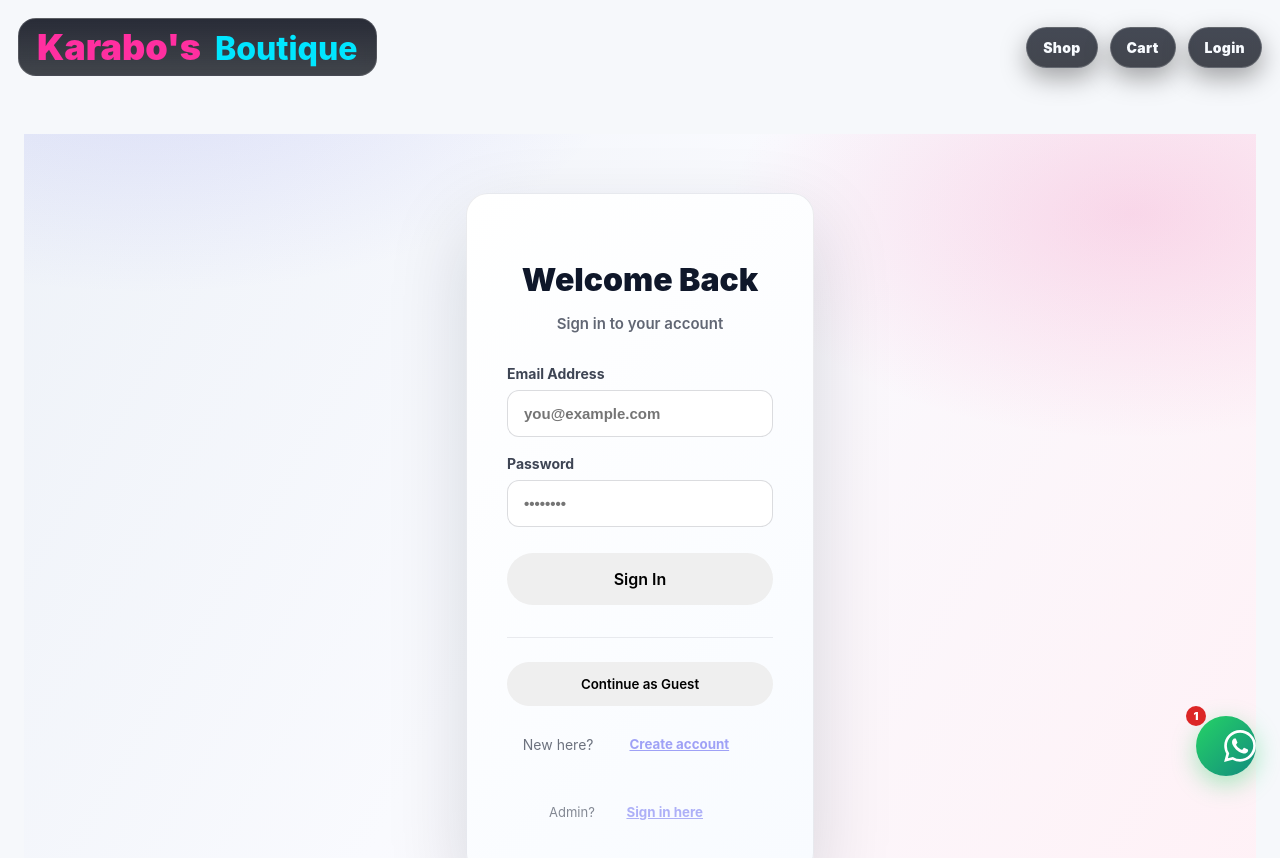
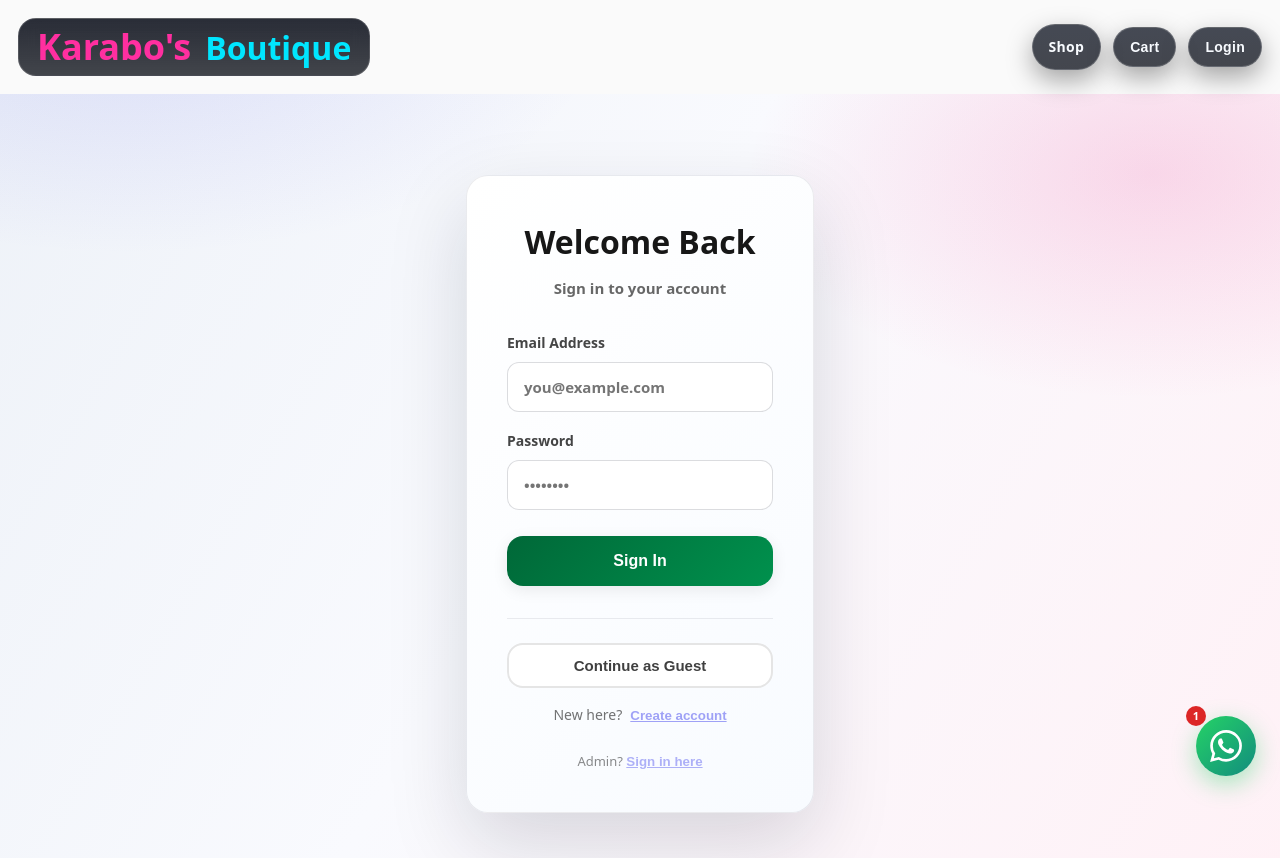
Before and after one commit to yvesf022/kkkkkk, a Next.js app: page /login in a window 1280 px wide. Shown: the top 858 px of the page. Built offline with nearby package versions, Linux system fonts and the light colour scheme; no server answers.

Commit message:
Fix: Critical backend bugs - added role column, fixed token handling, corrected route prefixes

```diff
--- a/styles/globals.css
+++ b/styles/globals.css
@@ -1,289 +1,327 @@
-/* =====================================================
-   RESET
-===================================================== */
+/**
+ * KARABO DESIGN SYSTEM
+ * Lesotho-themed, modern, professional
+ */
 
-*,
-*::before,
-*::after {
-  box-sizing: border-box;
+:root {
+  /* Primary Colors - Lesotho Flag Inspired */
+  --primary: #006838;
+  --primary-dark: #004d28;
+  --primary-light: #00914d;
+
+  /* Secondary - Blue from Lesotho Flag */
+  --secondary: #0047ab;
+  --secondary-dark: #003380;
+  --secondary-light: #2b6fcc;
+
+  /* Accent - Warm Gold */
+  --accent: #d4af37;
+  --accent-dark: #b8941f;
+  --accent-light: #e6c966;
+
+  /* Neutrals */
+  --gray-50: #fafafa;
+  --gray-100: #f5f5f5;
+  --gray-200: #e5e5e5;
+  --gray-300: #d4d4d4;
+  --gray-400: #a3a3a3;
+  --gray-500: #737373;
+  --gray-600: #525252;
+  --gray-700: #404040;
+  --gray-800: #262626;
+  --gray-900: #171717;
+
+  /* Status Colors */
+  --success: #16a34a;
+  --success-bg: #dcfce7;
+  --warning: #eab308;
+  --warning-bg: #fef3c7;
+  --error: #dc2626;
+  --error-bg: #fee2e2;
+  --info: #0ea5e9;
+  --info-bg: #e0f2fe;
+
+  /* Shadows */
+  --shadow-sm: 0 2px 8px rgba(0, 0, 0, 0.06);
+  --shadow-md: 0 4px 16px rgba(0, 0, 0, 0.08);
+  --shadow-lg: 0 8px 32px rgba(0, 0, 0, 0.12);
+  --shadow-xl: 0 16px 48px rgba(0, 0, 0, 0.15);
+
+  /* Gradients */
+  --gradient-primary: linear-gradient(135deg, var(--primary) 0%, var(--primary-light) 100%);
+  --gradient-secondary: linear-gradient(135deg, var(--secondary) 0%, var(--secondary-light) 100%);
+  --gradient-accent: linear-gradient(135deg, var(--accent-dark) 0%, var(--accent-light) 100%);
+  --gradient-surface: linear-gradient(135deg, #ffffff 0%, #f8fafb 100%);
+  --gradient-hero: linear-gradient(135deg, var(--primary-dark) 0%, var(--primary) 50%, var(--secondary) 100%);
+
+  /* Spacing */
+  --spacing-xs: 4px;
+  --spacing-sm: 8px;
+  --spacing-md: 16px;
+  --spacing-lg: 24px;
+  --spacing-xl: 32px;
+  --spacing-2xl: 48px;
+  --spacing-3xl: 64px;
+
+  /* Border Radius */
+  --radius-sm: 8px;
+  --radius-md: 12px;
+  --radius-lg: 16px;
+  --radius-xl: 24px;
+  --radius-full: 9999px;
+
+  /* Transitions */
+  --transition-fast: 150ms ease;
+  --transition-base: 250ms ease;
+  --transition-slow: 350ms ease;
+
+  /* Typography */
+  --font-display: 'Space Grotesk', -apple-system, system-ui, sans-serif;
+  --font-body: system-ui, -apple-system, BlinkMacSystemFont, 'Segoe UI', sans-serif;
 }
 
-html,
-body {
+* {
+  box-sizing: border-box;
   margin: 0;
   padding: 0;
-  font-family: Inter, system-ui, -apple-system, sans-serif;
-  background: #f6f8fb;
-  color: #0f172a;
-  -webkit-font-smoothing: antialiased;
 }
 
-/* =====================================================
-   DESIGN TOKENS (2026 CALM PREMIUM)
-===================================================== */
-
-:root {
-  --bg: #f6f8fb;
-  --card: #ffffff;
-  --text: #0f172a;
-  --muted: #64748b;
-
-  --primary: #6a11cb;         /* Modern Purple */
-  --primary-2: #2575fc;
-
-  --accent: #ff6b6b;          /* Sunset Coral */
-  --accent-soft: #ffd93d;
-
-  --success: #16a34a;
-  --warning: #f59e0b;
-  --danger: #dc2626;
-
-  --radius: 18px;
-  --radius-lg: 26px;
-  --shadow-soft: 0 10px 30px rgba(15, 23, 42, 0.08);
-  --shadow-strong: 0 20px 60px rgba(15, 23, 42, 0.12);
+body {
+  font-family: var(--font-body);
+  color: var(--gray-900);
+  background: var(--gray-50);
+  line-height: 1.6;
+  -webkit-font-smoothing: antialiased;
+  -moz-osx-font-smoothing: grayscale;
 }
 
-/* =====================================================
-   LAYOUT
-===================================================== */
-
-.pageContentWrap {
-  max-width: 1400px;
-  margin: 0 auto;
-  padding: 40px 24px;
+/* Typography Utilities */
+.text-display {
+  font-family: var(--font-display);
+  font-weight: 800;
+  letter-spacing: -0.02em;
 }
 
-.homeWrap {
-  max-width: 1400px;
-  margin: 0 auto;
-  padding: 60px 24px;
+.text-gradient {
+  background: var(--gradient-primary);
+  -webkit-background-clip: text;
+  -webkit-text-fill-color: transparent;
+  background-clip: text;
 }
 
-/* =====================================================
-   HERO SPLIT
-===================================================== */
-
-.heroSplit {
-  display: grid;
-  grid-template-columns: 1.2fr 1fr;
-  gap: 60px;
+/* Button System */
+.btn {
+  display: inline-flex;
   align-items: center;
-  margin-bottom: 80px;
+  justify-content: center;
+  gap: var(--spacing-sm);
+  padding: 12px 24px;
+  border: none;
+  border-radius: var(--radius-lg);
+  font-weight: 700;
+  font-size: 15px;
+  cursor: pointer;
+  transition: all var(--transition-base);
+  text-decoration: none;
+  white-space: nowrap;
 }
 
-.heroContent {
-  display: grid;
-  gap: 24px;
+.btn:disabled {
+  opacity: 0.5;
+  cursor: not-allowed;
 }
 
-.heroTag {
-  display: inline-block;
-  padding: 8px 16px;
-  border-radius: 999px;
-  background: linear-gradient(135deg, #ece9e6, #ffffff);
-  font-size: 13px;
-  font-weight: 600;
-  color: var(--muted);
+.btnPrimary {
+  background: var(--gradient-primary);
+  color: white;
+  box-shadow: var(--shadow-md);
 }
 
-.heroTitle {
-  font-size: 56px;
-  font-weight: 900;
-  line-height: 1.1;
-  background: linear-gradient(135deg, var(--primary), var(--primary-2));
-  -webkit-background-clip: text;
-  -webkit-text-fill-color: transparent;
+.btnPrimary:hover:not(:disabled) {
+  transform: translateY(-2px);
+  box-shadow: var(--shadow-lg);
 }
 
-.heroText {
-  font-size: 18px;
-  color: var(--muted);
-  max-width: 520px;
-  line-height: 1.6;
+.btnSecondary {
+  background: var(--gradient-secondary);
+  color: white;
+  box-shadow: var(--shadow-md);
 }
 
-.heroActions {
-  display: flex;
-  gap: 16px;
-  flex-wrap: wrap;
+.btnSecondary:hover:not(:disabled) {
+  transform: translateY(-2px);
+  box-shadow: var(--shadow-lg);
 }
 
-/* =====================================================
-   BUTTON SYSTEM (GLOBAL)
-===================================================== */
-
-button,
-.btnModernPrimary,
-.btnModernGhost,
-.btnModernDark {
-  font-family: inherit;
-  font-weight: 600;
-  border-radius: 999px;
-  padding: 14px 28px;
-  cursor: pointer;
-  border: none;
-  transition: all 0.25s ease;
+.btnAccent {
+  background: var(--gradient-accent);
+  color: var(--gray-900);
+  box-shadow: var(--shadow-md);
 }
 
-.btnModernPrimary {
-  background: linear-gradient(135deg, var(--primary), var(--primary-2));
-  color: white;
-  box-shadow: 0 10px 30px rgba(106, 17, 203, 0.3);
+.btnAccent:hover:not(:disabled) {
+  transform: translateY(-2px);
+  box-shadow: var(--shadow-lg);
 }
 
-.btnModernPrimary:hover {
-  transform: translateY(-3px);
-  box-shadow: 0 16px 40px rgba(106, 17, 203, 0.4);
+.btnGhost {
+  background: white;
+  color: var(--gray-700);
+  border: 2px solid var(--gray-200);
 }
 
-.btnModernGhost {
-  background: white;
-  color: var(--text);
-  border: 1px solid #e2e8f0;
+.btnGhost:hover:not(:disabled) {
+  border-color: var(--primary);
+  color: var(--primary);
 }
 
-.btnModernGhost:hover {
-  background: #f1f5f9;
+.btnOutline {
+  background: transparent;
+  color: var(--primary);
+  border: 2px solid var(--primary);
 }
 
-.btnModernDark {
-  background: #0f172a;
+.btnOutline:hover:not(:disabled) {
+  background: var(--primary);
   color: white;
 }
 
-.btnModernDark:hover {
-  background: #1e293b;
+/* Card System */
+.card {
+  background: white;
+  border-radius: var(--radius-xl);
+  padding: var(--spacing-lg);
+  box-shadow: var(--shadow-md);
+  transition: all var(--transition-base);
 }
 
-/* =====================================================
-   PRODUCT GRID
-===================================================== */
-
-.productGrid {
-  display: grid;
-  grid-template-columns: repeat(auto-fill, minmax(260px, 1fr));
-  gap: 28px;
+.card:hover {
+  box-shadow: var(--shadow-lg);
 }
 
-.productSkeleton {
-  height: 340px;
-  border-radius: var(--radius);
-  background: #e2e8f0;
+.card-gradient {
+  background: var(--gradient-surface);
+  border: 1px solid rgba(0, 0, 0, 0.05);
 }
 
-/* =====================================================
-   PRODUCT CARD (MODERN 2026)
-===================================================== */
-
-.productCardModern {
-  background: var(--card);
-  border-radius: var(--radius-lg);
-  overflow: hidden;
-  cursor: pointer;
-  transition: all 0.3s ease;
-  box-shadow: var(--shadow-soft);
-  border: 1px solid #e2e8f0;
+/* Badge System */
+.badge {
+  display: inline-flex;
+  align-items: center;
+  padding: 6px 12px;
+  border-radius: var(--radius-full);
+  font-size: 12px;
+  font-weight: 800;
+  letter-spacing: 0.5px;
+  text-transform: uppercase;
 }
 
-.productCardModern:hover {
-  transform: translateY(-6px);
-  box-shadow: var(--shadow-strong);
+.badge-success {
+  background: var(--success-bg);
+  color: var(--success);
 }
 
-.productImage {
-  height: 260px;
-  background-size: cover;
-  background-position: center;
-  transition: transform 0.3s ease;
+.badge-warning {
+  background: var(--warning-bg);
+  color: #92400e;
 }
 
-.productCardModern:hover .productImage {
-  transform: scale(1.05);
+.badge-error {
+  background: var(--error-bg);
+  color: var(--error);
 }
 
-.productInfo {
-  padding: 20px;
-  display: grid;
-  gap: 10px;
+.badge-info {
+  background: var(--info-bg);
+  color: #075985;
 }
 
-.productInfo h3 {
-  font-size: 16px;
-  font-weight: 700;
-  color: var(--text);
-  margin: 0;
-}
-
-.productPrice {
-  font-size: 18px;
-  font-weight: 800;
+.badge-primary {
+  background: #e0f2f1;
   color: var(--primary);
 }
 
-/* =====================================================
-   SECTION HEADER
-===================================================== */
-
-.sectionHeader {
-  display: flex;
-  justify-content: space-between;
-  align-items: center;
-  margin-bottom: 40px;
-  flex-wrap: wrap;
-  gap: 20px;
+/* Input System */
+input, textarea, select {
+  width: 100%;
+  padding: 12px 16px;
+  border: 2px solid var(--gray-200);
+  border-radius: var(--radius-md);
+  font-size: 15px;
+  font-family: var(--font-body);
+  transition: all var(--transition-fast);
+  background: white;
 }
 
-.sectionHeader h2 {
-  font-size: 28px;
-  font-weight: 900;
-  margin: 0;
+input:focus, textarea:focus, select:focus {
+  outline: none;
+  border-color: var(--primary);
+  box-shadow: 0 0 0 3px rgba(0, 104, 56, 0.1);
 }
 
-.sectionHeader p {
-  color: var(--muted);
-  margin: 4px 0 0 0;
+/* Toast Notification Overrides */
+.Toaster__toast-container {
+  z-index: 99999 !important;
 }
 
-/* =====================================================
-   CARDS
-===================================================== */
-
-.card {
-  background: var(--card);
-  padding: 24px;
-  border-radius: var(--radius);
-  box-shadow: var(--shadow-soft);
+/* Loading Animation */
+@keyframes pulse {
+  0%, 100% { opacity: 1; }
+  50% { opacity: 0.5; }
 }
 
-/* =====================================================
-   RESPONSIVE
-===================================================== */
+.animate-pulse {
+  animation: pulse 2s cubic-bezier(0.4, 0, 0.6, 1) infinite;
+}
 
-@media (max-width: 1024px) {
-  .heroSplit {
-    grid-template-columns: 1fr;
+/* Fade In Animation */
+@keyframes fadeIn {
+  from { opacity: 0; transform: translateY(10px); }
+  to { opacity: 1; transform: translateY(0); }
+}
+
+.animate-fadeIn {
+  animation: fadeIn 0.3s ease-out;
+}
+
+/* Utility Classes */
+.container {
+  max-width: 1400px;
+  margin: 0 auto;
+  padding: 0 var(--spacing-lg);
+}
+
+.text-center { text-align: center; }
+.text-left { text-align: left; }
+.text-right { text-align: right; }
+
+.font-bold { font-weight: 700; }
+.font-black { font-weight: 900; }
+
+.mt-xs { margin-top: var(--spacing-xs); }
+.mt-sm { margin-top: var(--spacing-sm); }
+.mt-md { margin-top: var(--spacing-md); }
+.mt-lg { margin-top: var(--spacing-lg); }
+.mt-xl { margin-top: var(--spacing-xl); }
+
+.mb-xs { margin-bottom: var(--spacing-xs); }
+.mb-sm { margin-bottom: var(--spacing-sm); }
+.mb-md { margin-bottom: var(--spacing-md); }
+.mb-lg { margin-bottom: var(--spacing-lg); }
+.mb-xl { margin-bottom: var(--spacing-xl); }
+
+.gap-sm { gap: var(--spacing-sm); }
+.gap-md { gap: var(--spacing-md); }
+.gap-lg { gap: var(--spacing-lg); }
+
+/* Responsive */
+@media (max-width: 768px) {
+  .container {
+    padding: 0 var(--spacing-md);
   }
 
-  .heroTitle {
-    font-size: 42px;
+  .btn {
+    padding: 10px 20px;
+    font-size: 14px;
   }
 }
-
-@media (max-width: 640px) {
-  .homeWrap,
-  .pageContentWrap {
-    padding: 32px 18px;
-  }
-
-  .heroTitle {
-    font-size: 34px;
-  }
-
-  .btnModernPrimary,
-  .btnModernGhost,
-  .btnModernDark {
-    width: 100%;
-    justify-content: center;
-  }
-}
```
